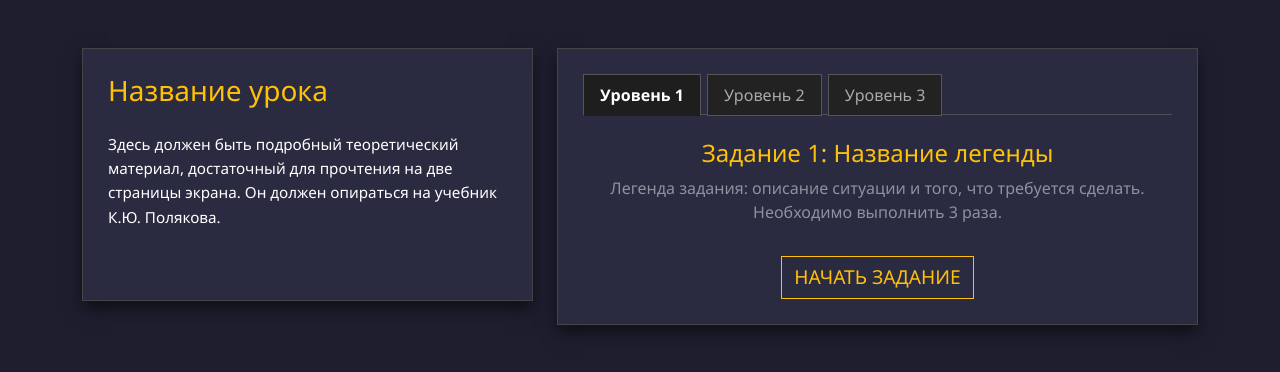
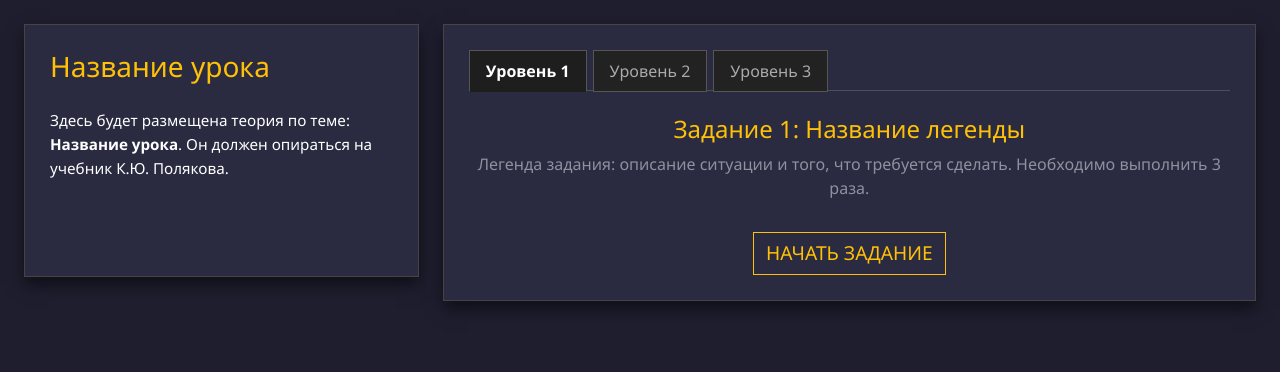
Before and after one commit to va2teen-git/sch-edu-server, a Flask app: template templates/lesson_boilerplate.html in a window 1280 px wide. Shown: the part 56-428 px from the top of the page. Run offline with Flask 3, Linux system fonts and the light colour scheme; the template is opened without the code that fills it, so the values that code supplies are empty; some libraries are stand-ins or nearby versions.

Commit message:
Make layout full width (container-fluid) and adaptive columns for lessons

```diff
--- a/templates/codes11.html
+++ b/templates/codes11.html
@@ -14,7 +14,7 @@
 
 <div class="row">
     <!-- Theory Block -->
-    <div class="col-md-7">
+    <div class="col-lg-7 col-xl-8">
         <div class="card lesson-card p-4 text-white mb-4">
             <h2 class="lesson-title">{{ lesson.theme }}</h2>
             <p class="text-muted mb-4">По теме: "Помехоустойчивые коды"</p>
@@ -44,7 +44,7 @@
     </div>
 
     <!-- Interactive Tasks -->
-    <div class="col-md-5">
+    <div class="col-lg-5 col-xl-4">
 
         <ul class="nav nav-tabs mb-3" id="missionTabs" role="tablist">
           <li class="nav-item" role="presentation">
--- a/templates/law10.html
+++ b/templates/law10.html
@@ -66,7 +66,7 @@
 
     <div class="row">
         <!-- Левая колонка: Теория -->
-        <div class="col-md-5 mb-4">
+        <div class="col-lg-5 col-xl-4 mb-4">
             <div class="cyber-card theory-block theory-text" style="overflow-y: auto; max-height: 85vh;">
                 <h3>{{ lesson.theme }}</h3>
                 <p>Материал на базе учебника К.Ю. Полякова (10 класс, углубленный уровень), дополненный примерами из мировой практики.</p>
@@ -118,7 +118,7 @@
         </div>
 
         <!-- Правая колонка: Практика (Вкладки) -->
-        <div class="col-md-7">
+        <div class="col-lg-7 col-xl-8">
             <div class="cyber-card">
                 <ul class="nav nav-tabs" id="lessonTabs" role="tablist">
                     <li class="nav-item" role="presentation">
--- a/templates/layout.html
+++ b/templates/layout.html
@@ -86,7 +86,7 @@
     </nav>
     {% endif %}
 
-    <div class="container mt-5">
+    <div class="container-fluid px-4 mt-4">
         {% block content %}{% endblock %}
     </div>
     <script src="/static/bootstrap.bundle.min.js"></script>
--- a/templates/lesson10.html
+++ b/templates/lesson10.html
@@ -29,7 +29,7 @@
 
 <div class="row">
     <!-- ТЕОРИЯ -->
-    <div class="col-md-5" style="max-height: 90vh; overflow-y: auto;">
+    <div class="col-lg-5 col-xl-4" style="max-height: 90vh; overflow-y: auto;">
         <div class="card cyber-box p-4 mb-4">
             <h3 class="panel-header pb-2 mb-3"># Урок 10: Системы и управление</h3>
 
@@ -66,7 +66,7 @@
     </div>
 
     <!-- ПРАКТИКА -->
-    <div class="col-md-7">
+    <div class="col-lg-7 col-xl-8">
         <ul class="nav nav-tabs mb-3" id="sysTabs" role="tablist">
             <li class="nav-item"><button class="nav-link active" data-bs-toggle="tab" data-bs-target="#t1">1. Черный ящик (<span id="tab1-count">0</span>/3)</button></li>
             <li class="nav-item"><button class="nav-link" data-bs-toggle="tab" data-bs-target="#t2">2. Баланс (<span id="tab2-count">0</span>/5)</button></li>
--- a/templates/lesson_boilerplate.html
+++ b/templates/lesson_boilerplate.html
@@ -19,19 +19,19 @@
 
 <div class="row">
     <!-- Левая колонка: Теория (Минимум 2 страницы текста) -->
-    <div class="col-md-5 mb-4">
+    <div class="col-lg-5 col-xl-4 mb-4">
         <div class="cyber-card theory-block theory-text" style="overflow-y: auto; max-height: 85vh;">
-            <h3 class="text-warning mb-4">Название урока</h3>
+            <h3 class="text-warning mb-4">{{ lesson.theme|default('Название урока') }}</h3>
             <p>
                 <!-- ТЕОРИЯ (не менее 2 страниц текста) -->
-                Здесь должен быть подробный теоретический материал, достаточный для прочтения на две страницы экрана.
+                Здесь будет размещена теория по теме: <strong>{{ lesson.theme|default('Название урока') }}</strong>.
                 Он должен опираться на учебник К.Ю. Полякова.
             </p>
         </div>
     </div>
 
     <!-- Правая колонка: Интерактивные задания (строго 3 вкладки) -->
-    <div class="col-md-7">
+    <div class="col-lg-7 col-xl-8">
         <div class="cyber-card" style="overflow-y: auto; max-height: 85vh;">
             <ul class="nav nav-tabs mb-4" id="lessonTabs" role="tablist">
                 <li class="nav-item" role="presentation">
--- a/templates/networks10.html
+++ b/templates/networks10.html
@@ -33,7 +33,7 @@
 
     <div class="row">
         <!-- Левая колонка: Теория -->
-        <div class="col-md-5 mb-4">
+        <div class="col-lg-5 col-xl-4 mb-4">
             <div class="cyber-card theory-text" style="overflow-y: auto; max-height: 85vh;">
                 <h3>Принципы построения сетей</h3>
                 <p>Основы и классификация (10 класс).</p>
@@ -81,7 +81,7 @@
         </div>
 
         <!-- Правая колонка: Практика (Вкладки) -->
-        <div class="col-md-7">
+        <div class="col-lg-7 col-xl-8">
             <div class="cyber-card">
                 <ul class="nav nav-tabs" id="lessonTabs" role="tablist">
                     <li class="nav-item">
--- a/templates/octal.html
+++ b/templates/octal.html
@@ -16,7 +16,7 @@
 
 <div class="row">
     <!-- Theory Block -->
-    <div class="col-md-7">
+    <div class="col-lg-7 col-xl-8">
         <div class="card lesson-card p-4 text-white mb-4">
             <h2 class="lesson-title">📚 Урок 4: Восьмеричная система счисления</h2>
             <hr class="border-secondary">
@@ -62,7 +62,7 @@
     </div>
 
     <!-- Interactive Tasks -->
-    <div class="col-md-5">
+    <div class="col-lg-5 col-xl-4">
 
         <ul class="nav nav-tabs mb-3" id="missionTabs" role="tablist">
           <li class="nav-item" role="presentation">
```
Also changed, not shown: do_append.py (added, +9 -0 lines).
